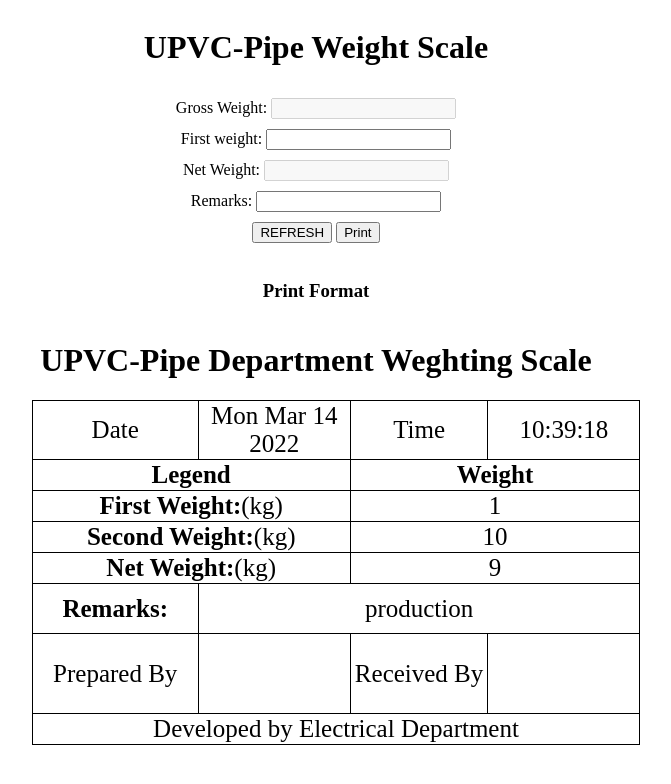
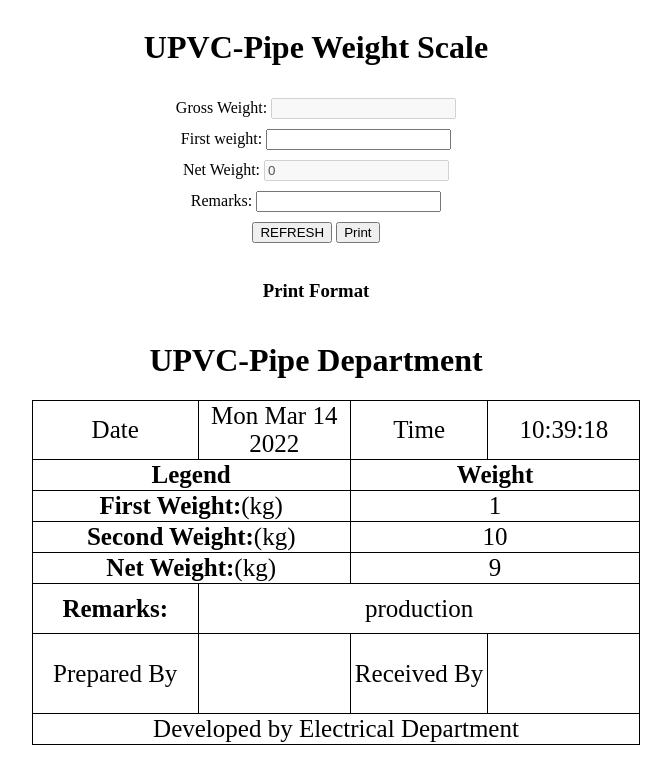
Before and after one commit to sulemansarwar10/arduinoelectronjsapp, an Electron app: page index.html in a window 800 px wide. Shown: the whole page, without its empty margins (84-755 px from the left). Drawn offline with Linux system fonts and the light colour scheme; no server answers.

Commit message:
update print format and fix bug of connection

```diff
--- a/index.html
+++ b/index.html
@@ -96,7 +96,7 @@
 
     <h3>Print Format</h3>
     <div id="print">
-        <h1>UPVC-Pipe Department Weghting Scale</h1>
+        <h1>UPVC-Pipe Department</h1>
         <table class="print" style="width:100%">
 
             <tr>
--- a/renderer.js
+++ b/renderer.js
@@ -74,14 +74,14 @@ function myfunction1() {
 
   parser.on('data', function (data) {
     let scalew = document.getElementById("scale")
+    let trolleyw = Number(document.getElementById("trolley").value)
     let dispatchw = document.getElementById("dispatch")
-    let trolleyw = Number(document.getElementById("trolley").value)
-
     console.log('Received data from port: ' + data.substring(data.length - 8, data.length - 2));
     console.log('Received data from port: ' + data);
-
     scalew.value = Number(data.substring(data.length - 8, data.length - 2));
     dispatchw.value = Number(scalew.value) - trolleyw;
+
+
     // Port.write('o')
   });
 
@@ -100,7 +100,7 @@ function myfunction5() {
   document.getElementById("dispatchp").innerHTML = document.getElementById("dispatch").value
   //document.getElementById("userp").innerHTML = document.getElementById("user").value
   document.getElementById("remarksp").innerHTML = document.getElementById("remarks").value
-  let user =document.getElementById("user").value
+  // let user =document.getElementById("user").value
   let body = document.getElementById("body").innerHTML
   let print = document.getElementById("print").innerHTML
 
@@ -111,10 +111,16 @@ function myfunction5() {
   document.getElementById("body").innerHTML = body
   //document.getElementById("user").value=user
 }
+myfunction2();
 myfunction1();
 
-myfunction2();
 function listPorts() {
+  myfunction2();
+
+  let scalew = document.getElementById("scale")
+  let trolleyw = Number(document.getElementById("trolley").value)
+  let dispatchw = document.getElementById("dispatch")
+  dispatchw.value = Number(scalew.value) - trolleyw;
   setTimeout(listPorts, 500);
 }
 
```
